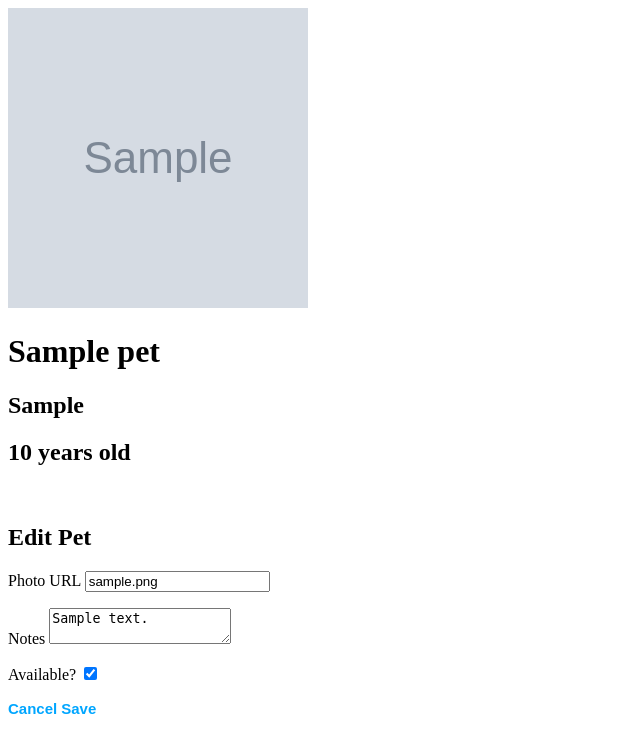
After one commit to hmkonz/WTForms---Adoption-Agency-Exercise, a Flask app: page /pet/1 in a window 1280 px wide. The commit adds this page. Shown: the top 753 px of the page, without its empty margins (0-640 px from the left). Run offline with Flask 2, Linux system fonts and the light colour scheme; tables that the repository leaves empty hold one stand-in row (values such as "Sample post"); grey boxes marked "Sample" are stand-in pictures.

Commit message:
adding updated files

```diff
--- a/app.py
+++ b/app.py
@@ -1,7 +1,7 @@
 from flask import Flask, request, render_template,  redirect, session
 from flask_debugtoolbar import DebugToolbarExtension
 from models import db,  connect_db, Pet
-from forms import AddPetForm
+from forms import AddPetForm, EditPetForm
 
 app = Flask(__name__)
 
@@ -10,69 +10,71 @@ app.config['SQLALCHEMY_TRACK_MODIFICATIONS'] = False
 app.config['SQLALCHEMY_ECHO'] = True
 app.config['SECRET_KEY'] = "chickenzarecool21837"
 app.config['DEBUG_TB_INTERCEPT_REDIRECTS'] = False
-debug = DebugToolbarExtension(app)
+toolbar = DebugToolbarExtension(app)
 
 connect_db(app)
+db.create_all()
+
+##############################################################################
 
 
 @app.route('/')
 def home_page():
-    """Render home page"""
+    """Show all pets"""
     pets=Pet.query.all()
 
     return render_template("list_pets.html", pets=pets)
 
 
-# @app.route('/phones')
-# def list_phones():
-#     """Renders directory of employees and phone numbers  (from dept)"""
-#     emps = Employee.query.all()
-#     return render_template('phones.html', emps=emps)
+@app.route('/add', methods = ['GET', 'POST'])
+def add_pet():
+    """Handle form submission for creating a new pet"""
+
+    # Create a new instance of AddPetForm
+    form = AddPetForm()
+    # validate_on_submit() is a method on form that checks if is a POST request AND if token is valid. If so, do the following or else go back to create_pet.html template
+    if form.validate_on_submit():
+        name = form.name.data
+        species = form.species.data
+        photo_url = form.photo_url.data
+        age = form.age.data
+        notes = form.notes.data
 
 
-# @app.route('/snacks/new', methods=["GET", "POST"])
-# def add_snack():
-#     """Renders snack form (GET) or handles snack form submission (POST)"""
-#     form = AddSnackForm()
-#     if form.validate_on_submit():
-#         name = form.name.data
-#         price = form.price.data
-#         flash(f"Created new snack: name is {name}, price is ${price}")
-#         return redirect('/')
-#     else:
-#         return render_template("add_snack_form.html", form=form)
+        # pass in data to new instance of Pet class
+        new_pet=Pet(name=name, species=species, photo_url=photo_url, age=age, notes=notes)
+        # add new pet to data base
+        db.session.add(new_pet)
+        db.session.commit()
+        return redirect('/')
+
+    else:
+        """# As a GET request (or if token is invalid), show the form for creating a new pet"""
+        # pass the instance object 'form' representing the form to the template
+        return render_template('create_pet.html', form=form)
 
 
-# @app.route('/employees/new', methods=["GET", "POST"])
-# def add_employee():
-#     form = EmployeeForm()
-#     depts = db.session.query(Department.dept_code, Department.dept_name)
-#     form.dept_code.choices = depts
-#     if form.validate_on_submit():
-#         name = form.name.data
-#         state = form.state.data
-#         dept_code = form.dept_code.data
 
-#         emp = Employee(name=name, state=state, dept_code=dept_code)
-#         db.session.add(emp)
-#         db.session.commit()
-#         return redirect('/phones')
-#     else:
-#         return render_template('add_employee_form.html', form=form)
+@app.route('/pet/<int:pet_id>', methods =['GET', 'POST'])
+def pet_show_edit(pet_id):
+    """Handle form submission for editing a new pet"""
 
+    # lookup data on pet based on its id
+    pet = Pet.query.get_or_404(pet_id)
+    # 'pet' populates the fields in Pet From in the pet_details.html form
+    form = EditPetForm(obj=pet)
+    # validate_on_submit() is a method on form that checks if is a POST request AND if token is valid. If so, do the following or else go back to pet_details.html template
+    if form.validate_on_submit():
 
-# @app.route('/employees/<int:id>/edit', methods=["GET", "POST"])
-# def edit_employee(id):
-#     emp = Employee.query.get_or_404(id)
-#     form = EmployeeForm(obj=emp)
-#     depts = db.session.query(Department.dept_code, Department.dept_name)
-#     form.dept_code.choices = depts
+        pet.photo_url = form.photo_url.data
+        pet.notes = form.notes.data
+        pet.available=form.available.data
 
-#     if form.validate_on_submit():
-#         emp.name = form.name.data
-#         emp.state = form.state.data
-#         emp.dept_code = form.dept_code.data
-#         db.session.commit()
-#         return redirect('/phones')
-#     else:
-#         return render_template("edit_employee_form.html", form=form)
+        db.session.commit()
+
+        return redirect('/')
+
+    else:
+        """Show a page with info on a specific pet"""
+
+        return render_template('pet_details.html', form=form, pet=pet)
--- a/forms.py
+++ b/forms.py
@@ -1,13 +1,18 @@
 from flask_wtf import FlaskForm
-from wtforms import StringField, FloatField, BooleanField, IntegerField, RadioField, SelectField
-from wtforms.validators import InputRequired, Optional
+from wtforms import StringField, FloatField, BooleanField, IntegerField, SelectField, TextAreaField
+from wtforms.validators import InputRequired, Optional, URL, NumberRange, Length
 
 
 class AddPetForm(FlaskForm):
     name = StringField("Pet Name",  validators=[
                        InputRequired(message="Pet name cannot be left blank")])
-    species = StringField("Species", InputRequired(message = "Species cannot be left blank"))
-    photo_url = StringField("Pet Photo", validators=[Optional()])
-    age = StringField("Age", validators=[Optional()])
-    notes = StringField("Notes", validators=[Optional()])
-    available = BooleanField("Available", validators =[InputRequired()])
+    species = SelectField("Species", choices = [('cat', 'Cat'), ('dog', 'Dog'), ('porcupine', 'Porcupine')], validators=[InputRequired()])
+    photo_url = StringField('Photo URL', validators=[Optional(), URL()])
+    age = IntegerField("Age", validators=[Optional(), NumberRange(min=0, max=30)])
+    notes = TextAreaField("Notes", validators=[Optional(), Length(min=10)])
+    available = BooleanField("Available?")
+
+class EditPetForm(FlaskForm):
+    photo_url = StringField('Photo URL', validators=[Optional(), URL()])
+    notes = TextAreaField("Notes", validators=[Optional(), Length(min=10)])
+    available = BooleanField("Available?")
--- a/models.py
+++ b/models.py
@@ -4,6 +4,10 @@ db = SQLAlchemy()
 
 
 def connect_db(app):
+    """Connect this database to provided Flask app.
+
+    You should call this in your Flask app.
+    """
     db.app = app
     db.init_app(app)
 
@@ -21,7 +25,7 @@ class Pet(db.Model):
     photo_url = db.Column(db.Text)
     age = db.Column(db.Integer)
     notes = db.Column(db.Text)
-    available = db.Column(db.Boolean, default='available')
+    available = db.Column(db.Boolean, nullable=False, default=True)
 
 
     def __repr__(self):
--- a/seed.py
+++ b/seed.py
@@ -11,11 +11,11 @@ Pet.query.delete()
 
 
 # Add pets
-Woofly = Pet(name="Woofly", species="Beagle", photo_url='https://encrypted-tbn0.gstatic.com/images?q=tbn:ANd9GcS-j6Fu175vRzTcFnWNjF2dgo_FREFV7KQ6tg&usqp=CAU', age='1', notes = "Such a lovebug!", available=True)
+Woofly = Pet(name="Woofly", species="Dog", photo_url='https://encrypted-tbn0.gstatic.com/images?q=tbn:ANd9GcS-j6Fu175vRzTcFnWNjF2dgo_FREFV7KQ6tg&usqp=CAU', age='1', notes = "Such a lovebug!", available=True)
 
 Porchetta = Pet(name="Porchetta", species="Porcupine", photo_url='https://encrypted-tbn0.gstatic.com/images?q=tbn:ANd9GcQlvk6cklM1qBpTDtZ_mMvAptsS4V4_oCvAfA&usqp=CAU', age = '3', notes = 'Watch out for her quills!', available=True)
 
-Snargle = Pet(name="Snargle", species='Maine Coon', photo_url="https://cattitudedaily.com/wp-content/uploads/2019/11/flehmen-response-cat.jpg", age='2', notes='Makes funny faces!', available=True)
+Snargle = Pet(name="Snargle", species='Cat', photo_url="https://cattitudedaily.com/wp-content/uploads/2019/11/flehmen-response-cat.jpg", age='2', notes='Makes funny faces!', available=True)
 
 # Add new objects to session so they'll persist
 db.session.add_all([Woofly, Porchetta, Snargle])
--- a/static/app.css
+++ b/static/app.css
@@ -1,18 +1,44 @@
 img {
     width: 300px;
+    height: 300px;
+    object-fit: cover;
+}
+
+a {
+    text-decoration: none;
+    font: bold 15px Arial;
+    color: rgb(0, 166, 255)
+}
+
+b {
+    font: bold 15px Arial;
+    color:rgb(91, 94, 97)
+}
+
+.url-container {
+    display: flex;
+    flex-direction: column;
+    justify-content: space-evenly;
+    vertical-align: top;
+    text-align: center;
+
+}
+
+.project > img {
+    flex: 0 0 100%;
 }
 
 
 #Button1 {
-    font: bold 11px Arial;
+    font: bold 14px Arial;
     text-decoration: none;
-    background-color: blue;
+    background-color: rgb(0, 166, 255);
     color: white;
-    padding: 2px 6px 2px 6px;
-    border-top: 1px solid blue;
-    border-right: 1px solid blue;
-    border-bottom: 1px solid blue;
-    border-left: 1px solid blue;
+    padding: 10px 20px 10px 20px;
+    border-top: 1px solid rgb(0, 166, 255);
+    border-right: 1px solid rgb(0, 166, 255);
+    border-bottom: 1px solid rgb(0, 166, 255);
+    border-left: 1px solid rgb(0, 166, 255);
     border-radius: 5px;
     margin-left: 30px;
 }
--- a/templates/base.html
+++ b/templates/base.html
@@ -4,7 +4,7 @@
     <meta charset="UTF-8" />
     <meta http-equiv="X-UA-Compatible" content="IE=edge" />
     <meta name="viewport" content="width=device-width, initial-scale=1.0" />
-
+    <link rel="stylesheet" href="/static/app.css" />
     <title>{% block title %}{% endblock %}</title>
   </head>
   <body>
--- /dev/null
+++ b/templates/pet_details.html
@@ -0,0 +1,33 @@
+{% extends "base.html" %} {% block styles %} {{super()}} {% endblock %} {% block
+title %}Pet Detail Page{% endblock %} {% block content %}
+
+<body>
+  <div class="'container">
+    <img src="{{pet.photo_url}}" alt="Picture of {{pet.name}}" />
+
+    <h1>{{pet.name}}</h1>
+
+    {% if pet.species %}
+    <h2>{{pet.species}}</h2>
+    {% endif %} {% if pet.age %}
+    <h2>{{pet.age}} years old</h2>
+    {% endif %}
+    <br />
+
+    <h2>Edit Pet</h2>
+    <form action="/pet/{{pet.id}}/edit" method="POST">
+      {{form.hidden_tag()}} {% for field in form if field.widget.input_type !=
+      'hidden' %}
+
+      <p>
+        {{field.label}} {{field}} {% for error in field.errors %} {{error}} {%
+        endfor %}
+      </p>
+      {% endfor %}
+
+      <a href="/pet/{{pet.id}}" id="Button3">Cancel</a>
+      <a href="/" id="Button4">Save</a>
+    </form>
+  </div>
+</body>
+{% endblock %}
```
Also changed, not shown: templates/create_pet.html (added, +23 -0 lines), templates/list_pets.html (+15 -14 lines).
